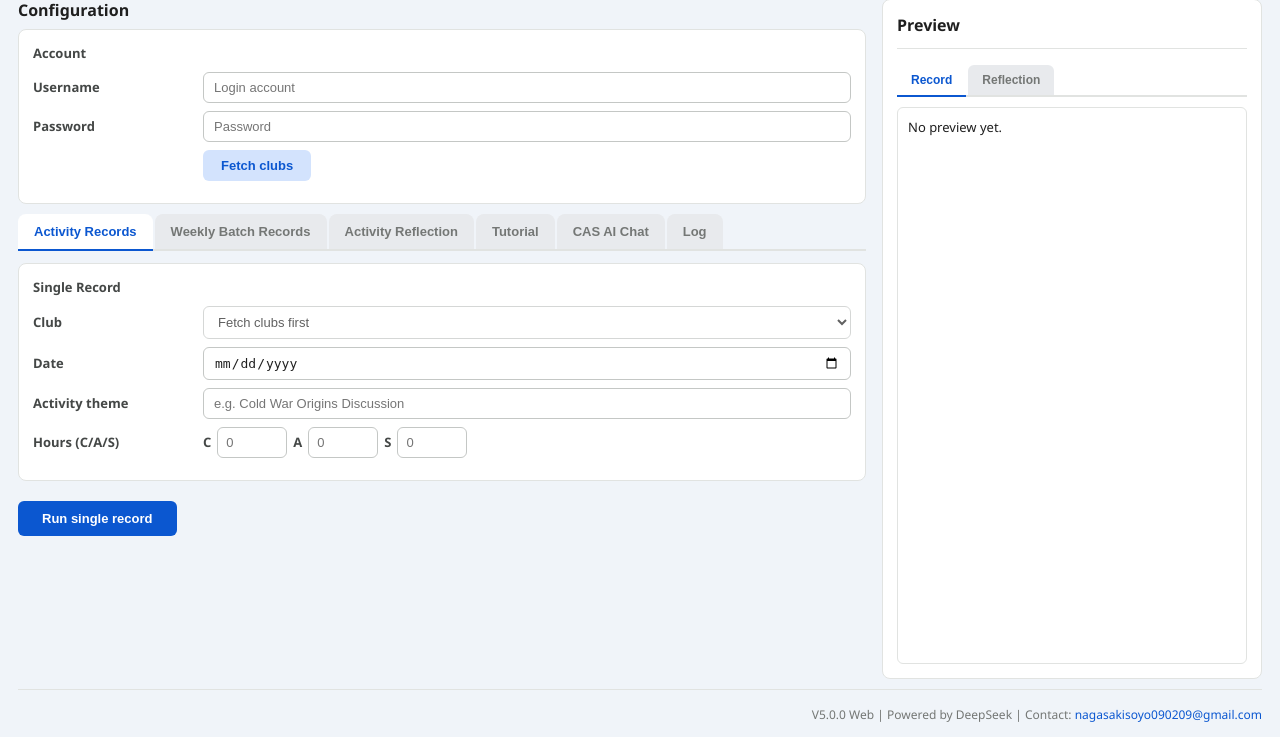
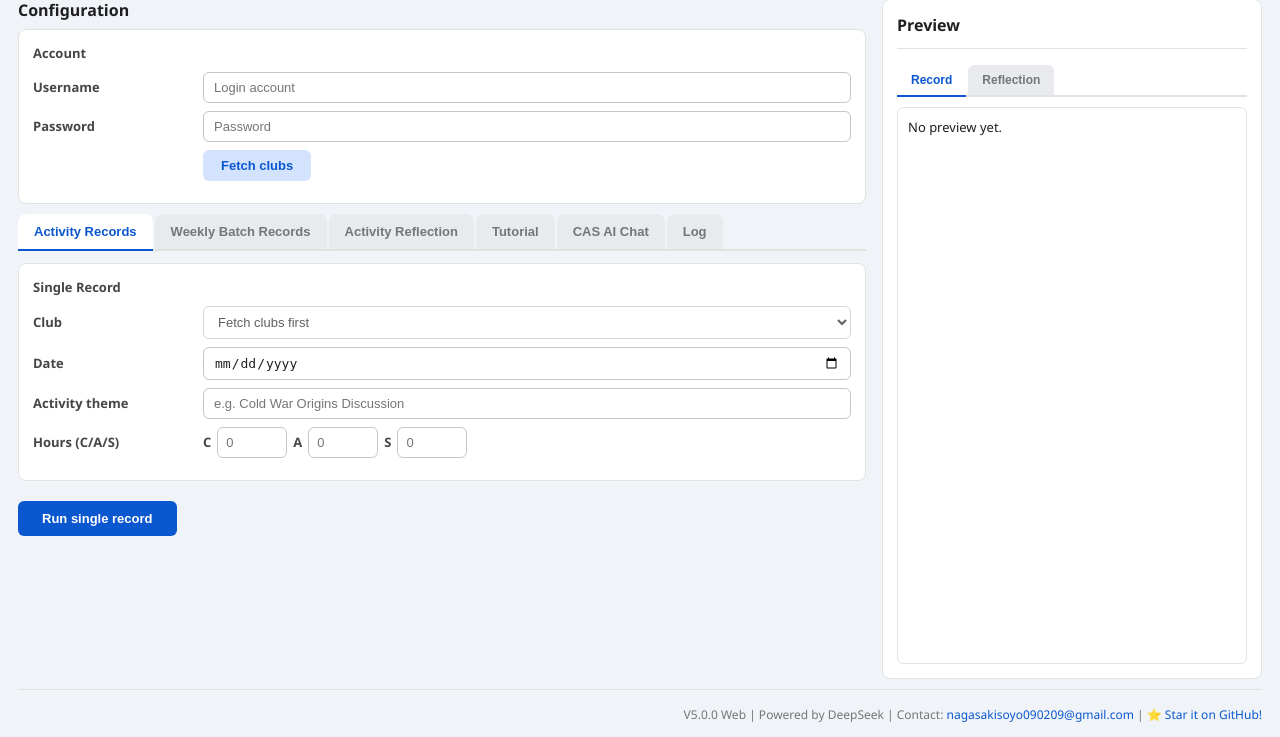
Before and after one commit to TommyMaHaoKun/CAS_MONSTER_WEBSITE, a Flask app: page / in a window 1280 px wide. Shown: the part 124-861 px from the top of the page. Run offline with Flask 3, Linux system fonts and the light colour scheme; some libraries are stand-ins or nearby versions.

Commit message:
Add Star on GitHub link to footer
Co-Authored-By: Claude Sonnet 4.6 <noreply@anthropic.com>

```diff
--- a/templates/index.html
+++ b/templates/index.html
@@ -290,7 +290,7 @@
         <!-- Footer -->
         <div class="divider-light footer-divider"></div>
         <footer class="app-footer">
-            <span class="text-muted">V5.0.0 Web | Powered by DeepSeek | Contact: <a href="mailto:nagasakisoyo090209@gmail.com" class="footer-link">nagasakisoyo090209@gmail.com</a></span>
+            <span class="text-muted">V5.0.0 Web | Powered by DeepSeek | Contact: <a href="mailto:nagasakisoyo090209@gmail.com" class="footer-link">nagasakisoyo090209@gmail.com</a> | <a href="https://github.com/TommyMaHaoKun/CAS_MONSTER_WEBSITE" target="_blank" rel="noopener noreferrer" class="footer-link github-link">⭐ Star it on GitHub!</a></span>
         </footer>
     </main>
 
```
